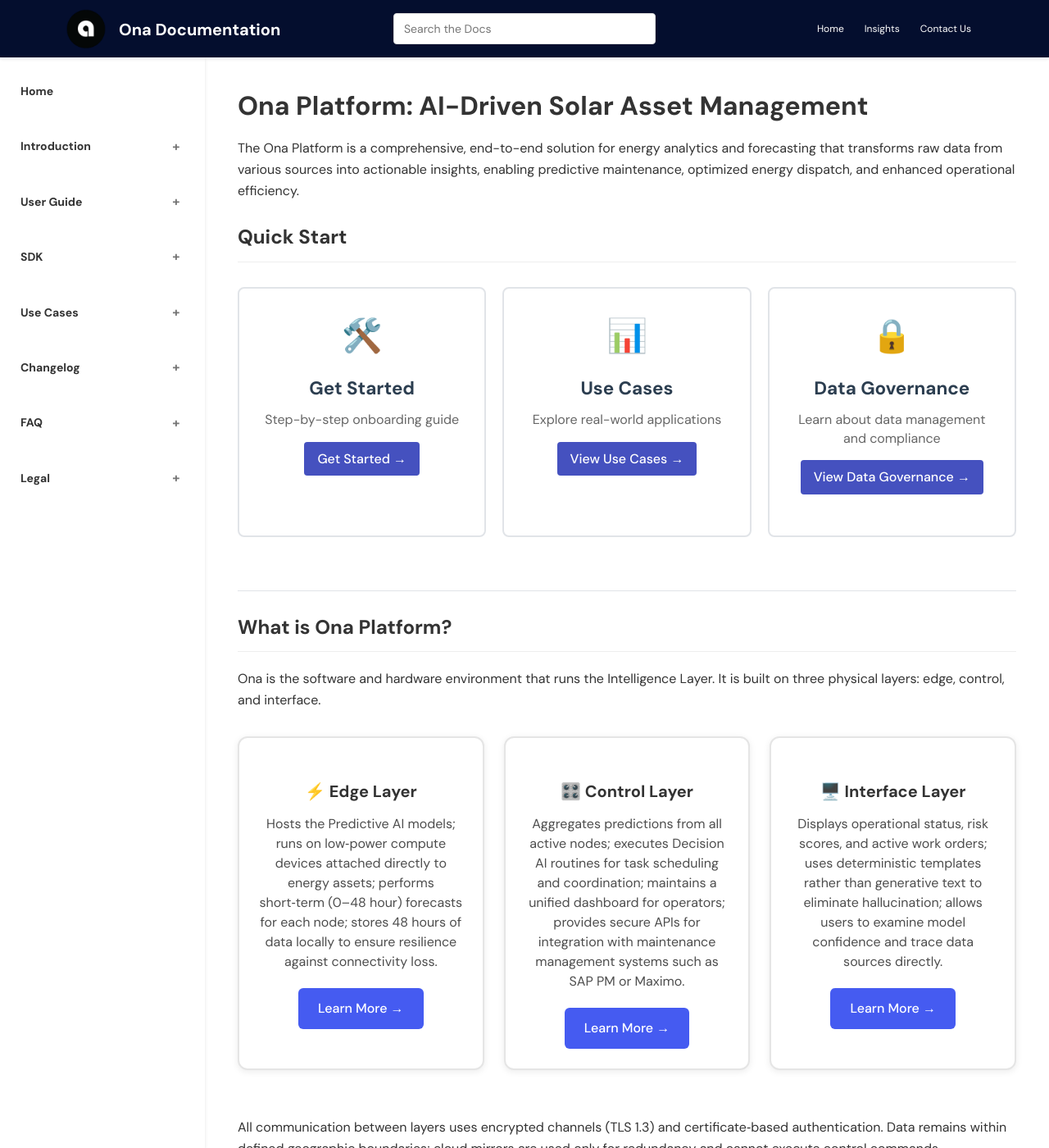
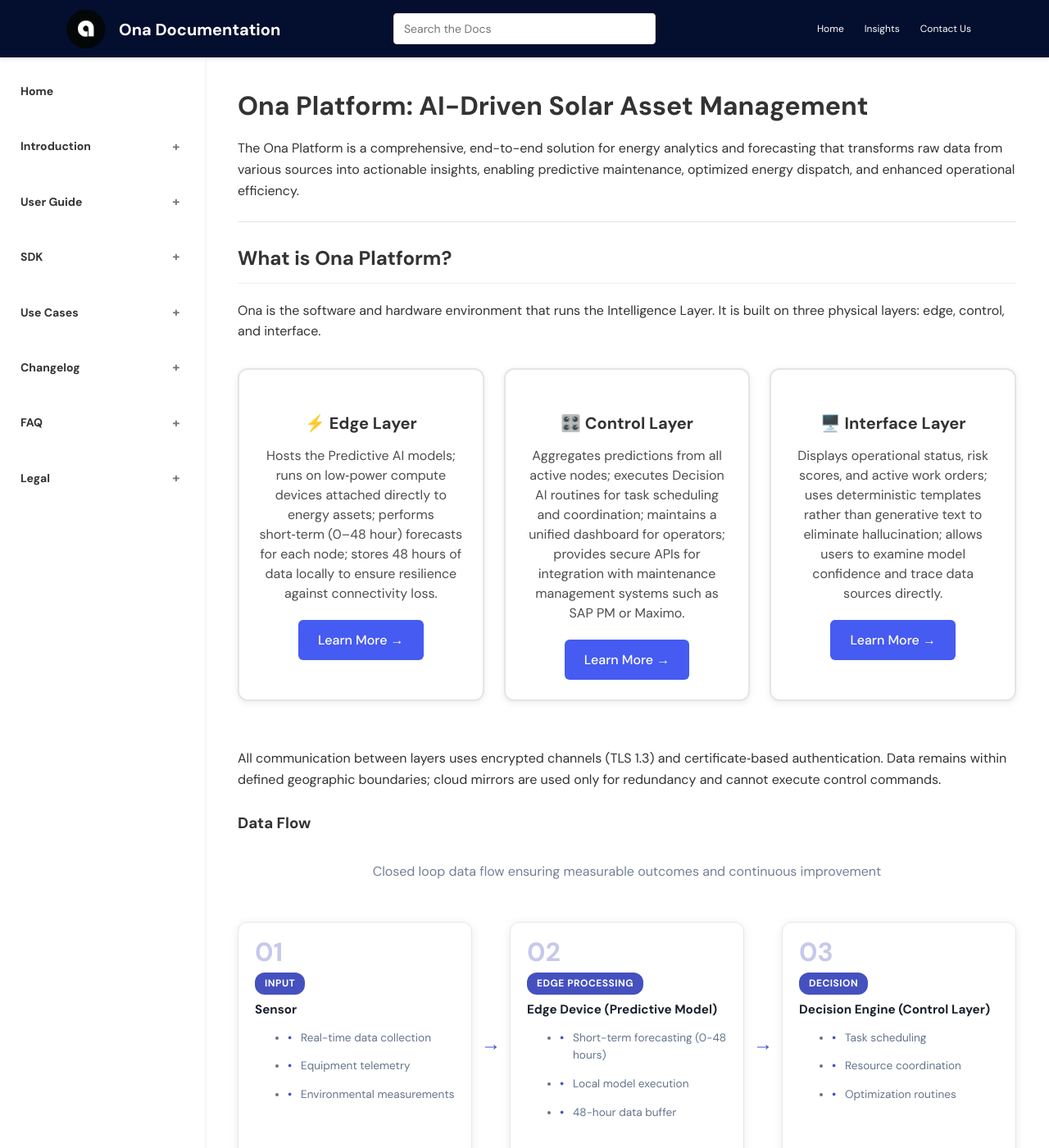
Before and after one commit to AsobaCloud/asobacode.github.io, a Jekyll site: the page built from introduction.md, in a window 1280 px wide and 1400 px high. Shown: the whole window at 82% size. Built offline with Jekyll 4.4.1, drawn with Linux system fonts in a browser that asks for light colours.

Commit message:
Remove Quick Start section from introduction.md (already on index.md)

```diff
--- a/introduction.md
+++ b/introduction.md
@@ -7,107 +7,6 @@ nav_order: 0
 # Ona Platform: AI-Driven Solar Asset Management
 
 The Ona Platform is a comprehensive, end-to-end solution for energy analytics and forecasting that transforms raw data from various sources into actionable insights, enabling predictive maintenance, optimized energy dispatch, and enhanced operational efficiency.
-
-## Quick Start {#quick-start}
-
-<div class="user-path-buttons">
-  <div class="quickstart-card">
-    <div class="path-icon">🛠️</div>
-    <div class="path-content">
-      <h3>Get Started</h3>
-      <p>Step-by-step onboarding guide</p>
-      <a href="user-guide.html" class="path-link">Get Started →</a>
-    </div>
-  </div>
-
-  <div class="quickstart-card">
-    <div class="path-icon">📊</div>
-    <div class="path-content">
-      <h3>Use Cases</h3>
-      <p>Explore real-world applications</p>
-      <a href="archive/om-use-case.html" class="path-link">View Use Cases →</a>
-    </div>
-  </div>
-
-  <div class="quickstart-card">
-    <div class="path-icon">🔒</div>
-    <div class="path-content">
-      <h3>Data Governance</h3>
-      <p>Learn about data management and compliance</p>
-      <a href="https://docs.asoba.co/business-users.html" class="path-link" target="_blank">View Data Governance →</a>
-    </div>
-  </div>
-</div>
-
-<style>
-.user-path-buttons {
-  display: flex;
-  gap: 20px;
-  margin: 30px 0 40px 0;
-  flex-wrap: wrap;
-}
-
-.quickstart-card {
-  flex: 1;
-  min-width: 300px;
-  border: 2px solid #e1e4e8;
-  border-radius: 8px;
-  padding: 25px;
-  text-align: center;
-  transition: all 0.3s ease;
-  background: #fff;
-}
-
-.quickstart-card:hover {
-  border-color: #4551bf;
-  box-shadow: 0 4px 12px rgba(69, 81, 191, 0.15);
-  transform: translateY(-2px);
-}
-
-.path-icon {
-  font-size: 2.5em;
-  margin-bottom: 15px;
-}
-
-.path-content h3 {
-  font-size: 1.4em;
-  margin: 0 0 10px 0;
-  color: #2c3e50;
-}
-
-.path-content p {
-  color: #666;
-  margin: 0 0 15px 0;
-  line-height: 1.4;
-}
-
-.path-link {
-  display: inline-block;
-  background: #4551bf;
-  color: white;
-  padding: 8px 16px;
-  border-radius: 4px;
-  text-decoration: none;
-  font-weight: 500;
-  transition: background 0.3s ease;
-}
-
-.path-link:hover {
-  background: #3a47a3;
-  text-decoration: none;
-  color: white;
-}
-
-@media (max-width: 768px) {
-  .user-path-buttons {
-    flex-direction: column;
-  }
-
-  .quickstart-card {
-    min-width: auto;
-  }
-}
-</style>
 
 ---
 
```
